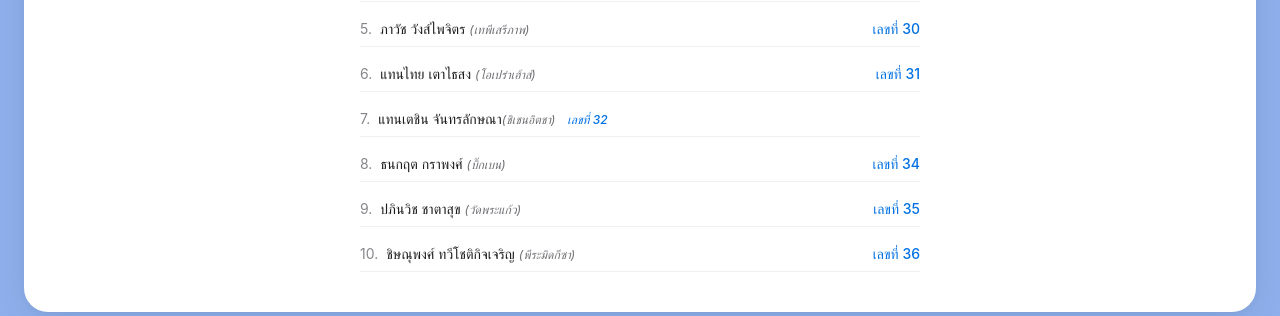
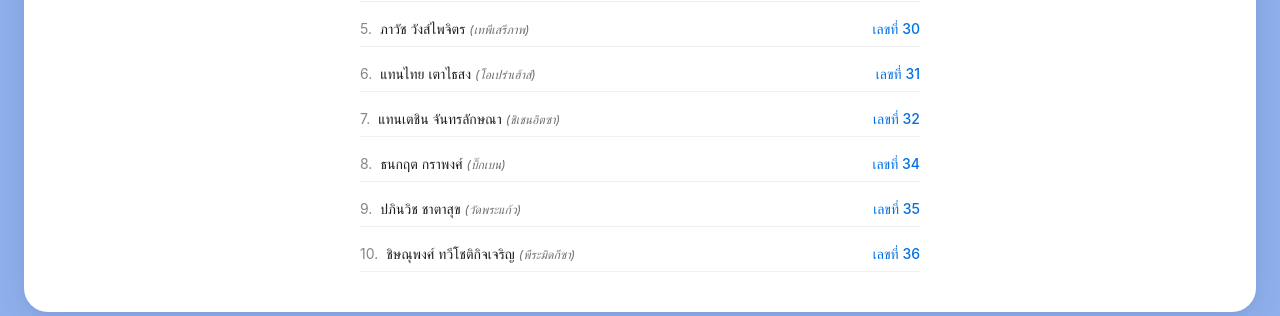
Before and after one commit to ChitsanuphongZa555/geographywork, a Flask app: page / in a window 1280 px wide. Shown: the part 1174-1490 px from the top of the page. Run offline with Flask 3, Linux system fonts and the light colour scheme.

Commit message:
fix broken HTML tag in credits list item 7

```diff
--- a/templates/index.html
+++ b/templates/index.html
@@ -395,7 +395,7 @@
                 <li><span><span class="num">4.</span>วชิรวิทย์ ตันรุ่งเรือง <span class="place">(หอไอเฟล)</span></span><span class="no">เลขที่ 24</span></li>
                 <li><span><span class="num">5.</span>ภาวัช วังส์ไพจิตร <span class="place">(เทพีเสรีภาพ)</span></span><span class="no">เลขที่ 30</span></li>
                 <li><span><span class="num">6.</span>แทนไทย เตาไธสง <span class="place">(โอเปร่าเฮ้าส์)</span></span><span class="no">เลขที่ 31</span></li>
-                <li><span><span class="num">7.</span>แทนเตชิน จันทรลักษณา<span class="place">(ชิเชนอิตชา)<span></span><span class="no">เลขที่ 32</span></li>
+                <li><span><span class="num">7.</span>แทนเตชิน จันทรลักษณา <span class="place">(ชิเชนอิตซา)</span></span><span class="no">เลขที่ 32</span></li>
                 <li><span><span class="num">8.</span>ธนกฤต กราพงศ์ <span class="place">(บิ๊กเบน)</span></span><span class="no">เลขที่ 34</span></li>
                 <li><span><span class="num">9.</span>ปภินวิช ชาตาสุข <span class="place">(วัดพระแก้ว)</span></span><span class="no">เลขที่ 35</span></li>
                 <li><span><span class="num">10.</span>ชิษณุพงศ์ ทวีโชติกิจเจริญ <span class="place">(พีระมิดกีซา)</span></span><span class="no">เลขที่ 36</span></li>
```
Also changed, not shown: 1 other file.
